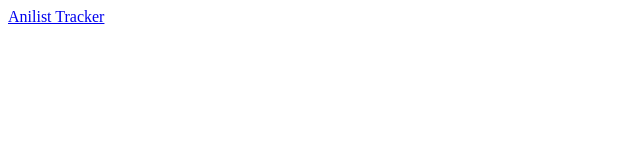
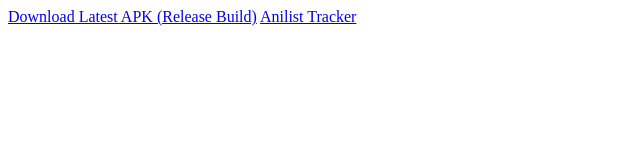
Before and after one commit to JeelPatel231/Otter, a plain HTML site: page index.html in a window 1280 px wide. Shown: the whole page, without its empty margins (0-640 px from the left). Drawn offline with Linux system fonts and the light colour scheme.

Commit message:
upload release build apk

```diff
--- a/index.html
+++ b/index.html
@@ -17,6 +17,7 @@
 </head>
 
 <body>
+  <a href="assets/app-release.apk">Download Latest APK (Release Build)</a>
   <a plugin-link href="assets/AnilistTracker.jar">Anilist Tracker</a>
 </body>
 
```
Also changed, not shown: 1 other file.
